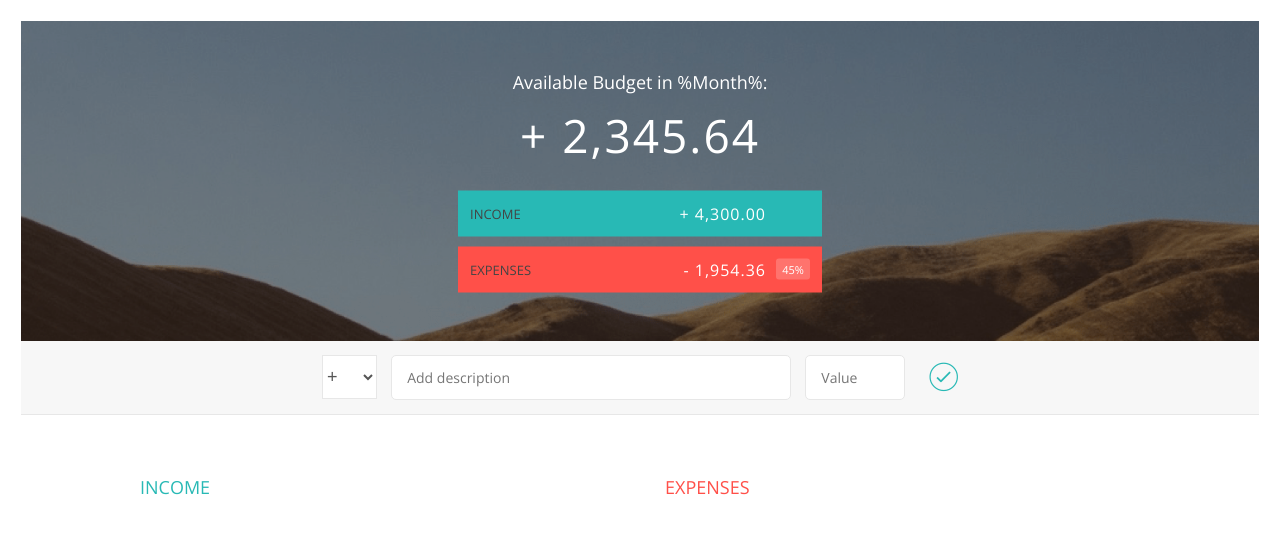
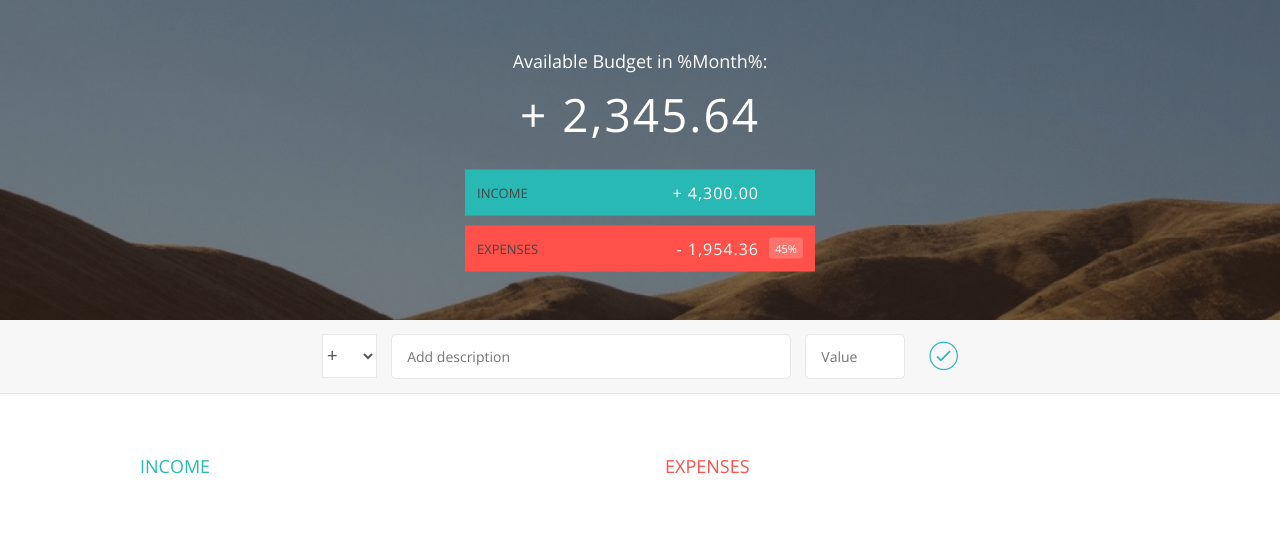
Before and after one commit to MarcioBBS/budget-app, a website: page index.html in a window 1280 px wide. Drawn offline with nearby package versions, Linux system fonts and the light colour scheme.

Commit message:
Revert "Removed comments"
This reverts commit 56d5341d815d64cc543c651057619b6aec0160f0.

```diff
--- a/css/style.css
+++ b/css/style.css
@@ -8,8 +8,10 @@
     box-sizing: border-box;
 }
 
-html {
-    font-size: 65%;
+.clearfix::after {
+    content: "";
+    display: table;
+    clear: both;
 }
 
 body {
@@ -19,13 +21,6 @@ body {
     position: relative;
     height: 100vh;
     font-weight: 400;
-    padding: 2rem;
-}
-
-.clearfix::after {
-    content: "";
-    display: table;
-    clear: both;
 }
 
 .right { float: right; }
@@ -46,7 +41,7 @@ body {
 
 .budget {
     position: absolute;
-    width: 35rem;
+    width: 350px;
     top: 50%;
     left: 50%;
     transform: translate(-50%, -50%);
```
